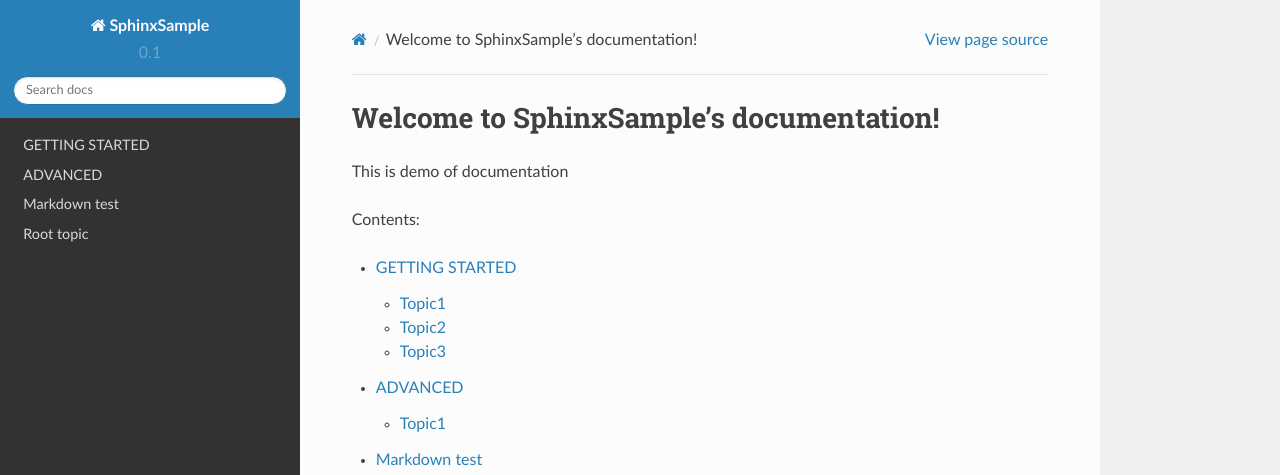
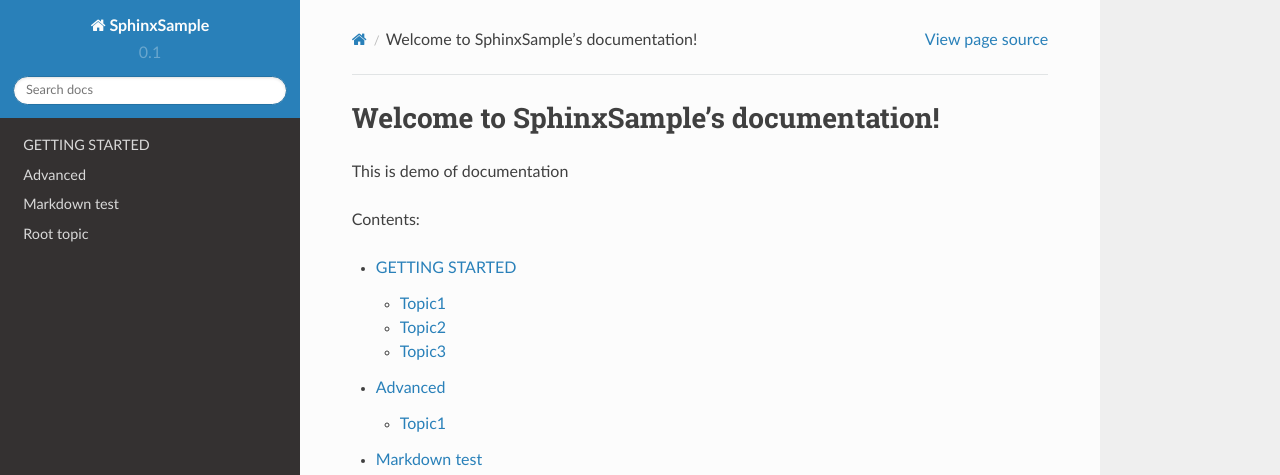
Before and after one commit to KarolKaczmarek/sphinxsample, a Sphinx documentation site: the page built from sphinxdocs/docs/index.rst, in a window 1280 px wide. Shown: the top 475 px of the page. Built offline with Sphinx 7.4.7 and the Read the Docs theme 2.0.0, drawn with Linux system fonts in a browser that asks for light colours.

```diff
--- a/sphinxdocs/docs/advanced/index.rst
+++ b/sphinxdocs/docs/advanced/index.rst
@@ -1,4 +1,4 @@
-ADVANCED
+Advanced
 ====================================================
 
 By `Author`_
```
